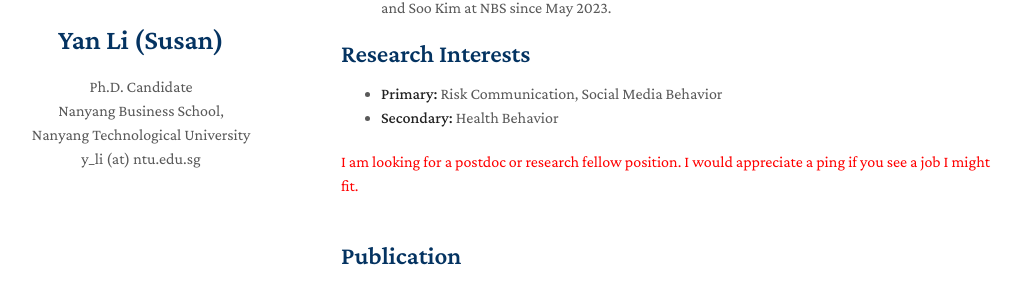
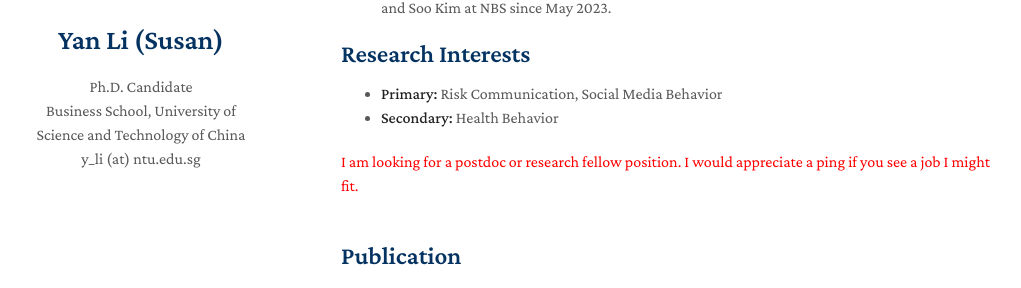
Before and after one commit to Yanli-susan/yanli-susan.github.io, a Jekyll site: the page built from index.md, in a window 1280 px wide. Shown: the part 233-521 px from the top of the page, without its empty margins (129-1150 px from the left). Built offline with Jekyll 4.4.1, drawn with Linux system fonts in a browser that asks for light colours; nearby versions of some CDN libraries; a style sheet for code colours, icons or effects is not loaded; our own code applies the rules of GitHub Pages for plain Markdown files.

Commit message:
Update _config.yml

```diff
--- a/_config.yml
+++ b/_config.yml
@@ -1,7 +1,7 @@
 # Basic Information
 title: Yan Li (Susan)
 position: Ph.D. Candidate
-affiliation: Nanyang Business School, Nanyang Technological University
+affiliation: Business School, University of Science and Technology of China
 email: y_li (at) ntu.edu.sg
 
 # Search Engine Optimization (SEO)
```
